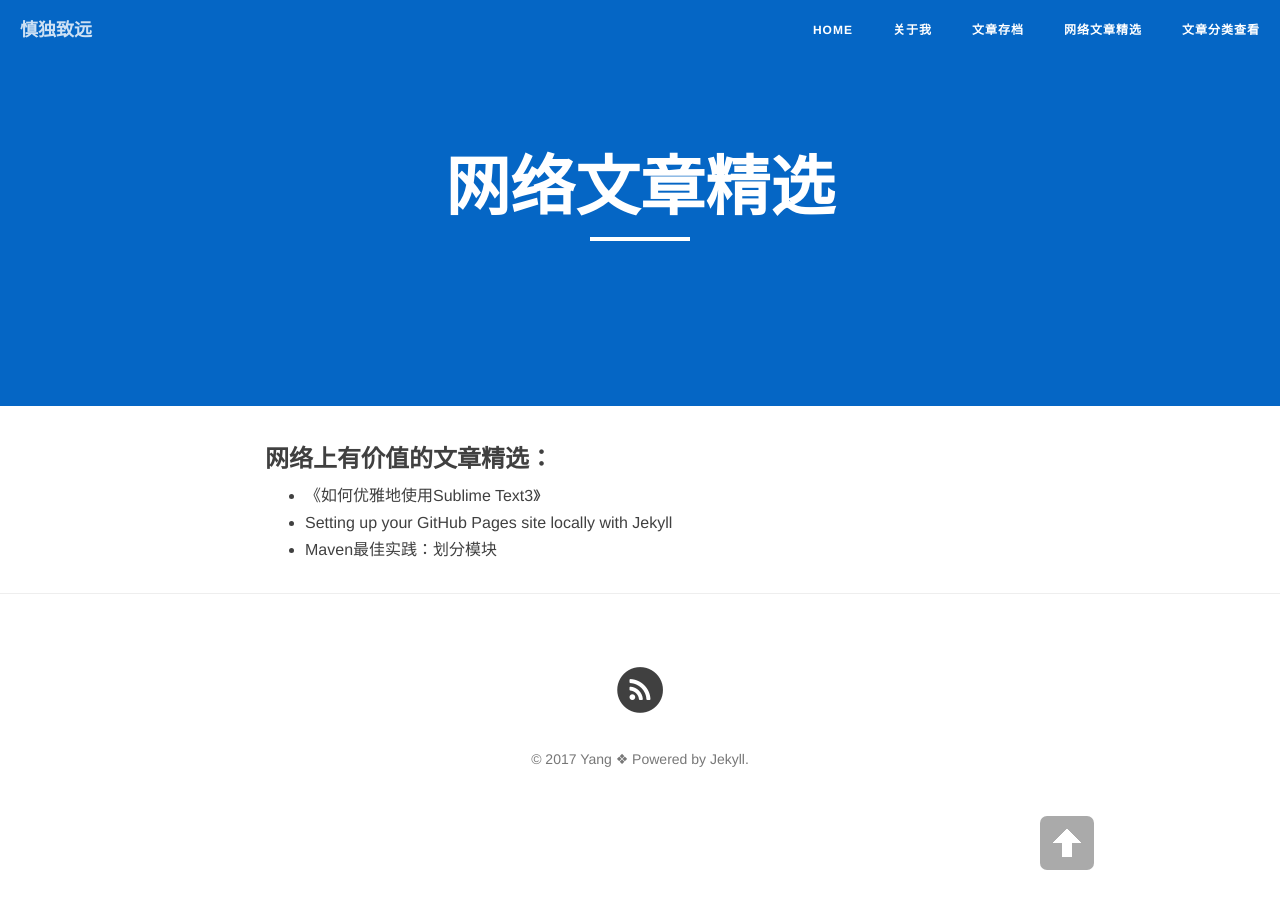
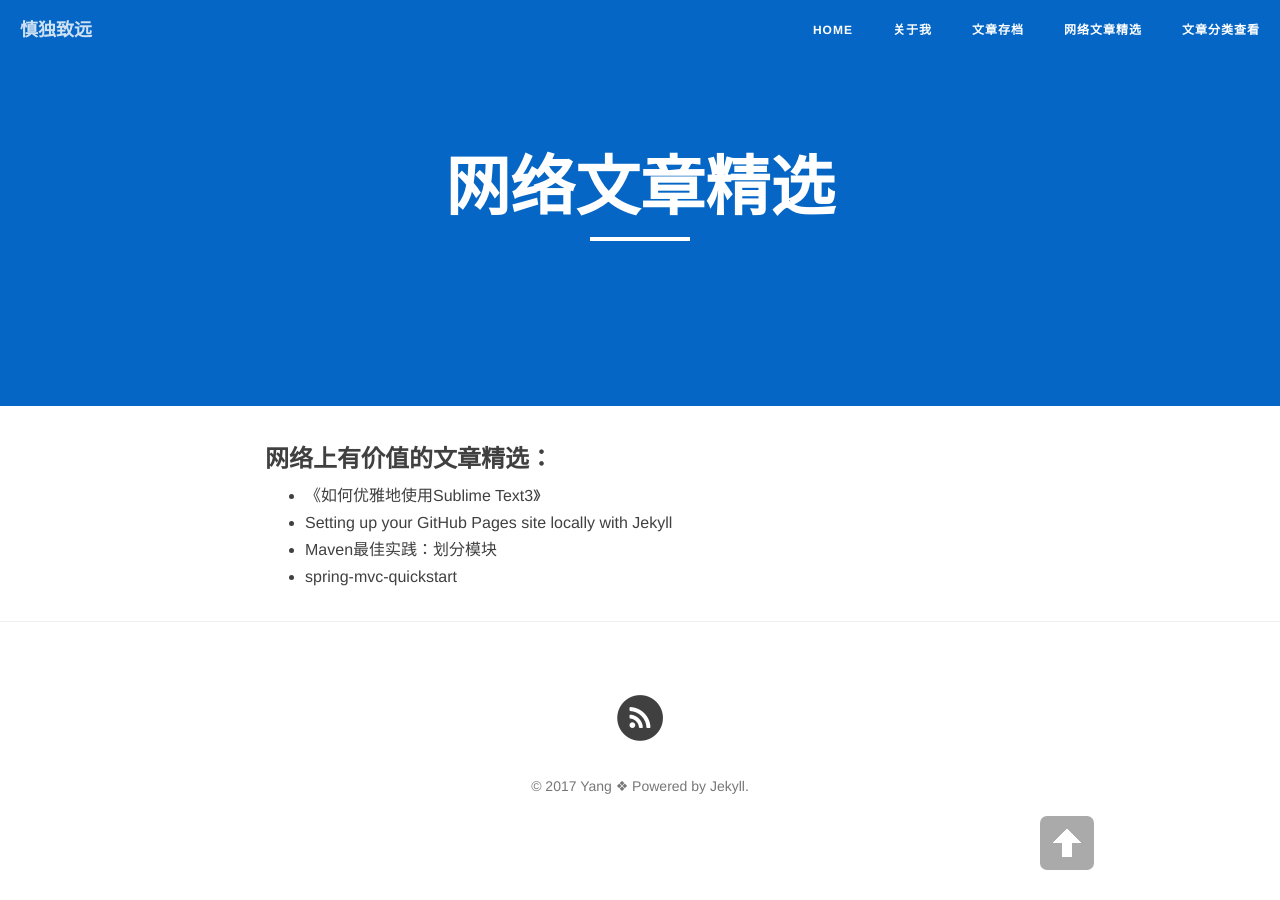
Before and after one commit to yangyangxian/yangyangxian.github.io, a Jekyll site: the page built from tabs/milestone.md, in a window 1280 px wide. Built offline with Jekyll 4.4.1, drawn with Linux system fonts in a browser that asks for light colours; nearby versions of some CDN libraries.

Commit message:
Springboot article

```diff
--- a/tabs/milestone.md
+++ b/tabs/milestone.md
@@ -10,3 +10,4 @@ header-img: "img/zhihu.jpg"
 - [《如何优雅地使用Sublime Text3》](http://www.jianshu.com/p/3cb5c6f2421c/)
 - [Setting up your GitHub Pages site locally with Jekyll](https://help.github.com/articles/setting-up-your-github-pages-site-locally-with-jekyll/)
 - [Maven最佳实践：划分模块](http://juvenshun.iteye.com/blog/305865)
+- [spring-mvc-quickstart](https://www.tianmaying.com/tutorial/spring-mvc-quickstart)
```
